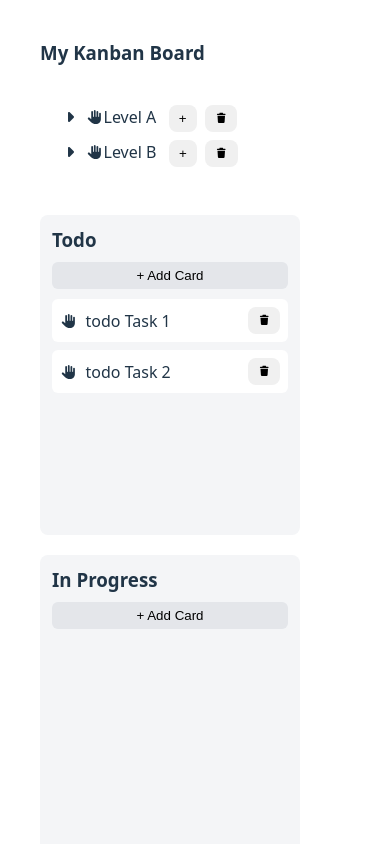
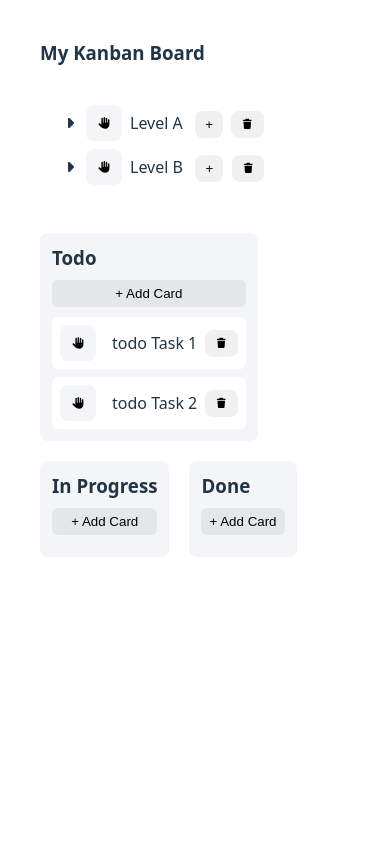
Before and after one commit to shravani0011/frontend-test, a React (Vite) app: page / in a window 390 px wide. Shown: the top 844 px of the page. Built offline with nearby package versions, Linux system fonts and the light colour scheme.

Commit message:
Fixed mobile dragging

```diff
--- a/src/components/kanban/Card.tsx
+++ b/src/components/kanban/Card.tsx
@@ -1,5 +1,5 @@
 import type { CardType } from "./kanban.types";
-import { useDraggable } from "@dnd-kit/core";
+import { useSortable } from "@dnd-kit/sortable";
 import { CSS } from "@dnd-kit/utilities";
 import { FontAwesomeIcon } from '@fortawesome/react-fontawesome';
 import { faHand, faTrash } from '@fortawesome/free-solid-svg-icons';
@@ -13,10 +13,9 @@ type Props = {
 };
 
 const Card = ({ card, columnId, deleteCard, updateCardTitle }: Props) => {
-    const { attributes, listeners, setNodeRef, transform } = useDraggable({
+    const { attributes, listeners, setNodeRef, transform } = useSortable({
         id: card.id,
         data: {
-            type: "card",
             columnId: columnId,
         },
     });
@@ -38,8 +37,15 @@ const Card = ({ card, columnId, deleteCard, updateCardTitle }: Props) => {
     return (
         <div ref={setNodeRef} style={style}>
             {/* Drag Handle */}
-            <span {...listeners} {...attributes} className="drag-handle" style={{ touchAction: "none" }}>
-                <FontAwesomeIcon icon={faHand} size="sm"/>
+            <span {...attributes}>
+                <button
+                    {...listeners}
+                    aria-label="Drag card"
+                    className="drag-handle-visible"
+                    style={{ touchAction: "none", border: "none" }}
+                >
+                    <FontAwesomeIcon icon={faHand} size="sm" />
+                </button>
             </span>
 
             {/* Editable Title */}
@@ -75,7 +81,7 @@ const Card = ({ card, columnId, deleteCard, updateCardTitle }: Props) => {
 
             {/* Delete Button */}
             <button onClick={() => deleteCard(card.id)}>
-                <FontAwesomeIcon icon={faTrash} size="xs"/>
+                <FontAwesomeIcon icon={faTrash} size="xs" />
             </button>
         </div>
     );
--- a/src/components/kanban/Column.tsx
+++ b/src/components/kanban/Column.tsx
@@ -1,6 +1,7 @@
 import type { ColumnType } from "./kanban.types";
 import Card from "./Card";
 import { useDroppable } from "@dnd-kit/core";
+import { SortableContext, verticalListSortingStrategy } from "@dnd-kit/sortable";
 
 type Props = {
     column: ColumnType;
@@ -16,9 +17,8 @@ const Column = ({ column, addCard, deleteCard, updateCardTitle }: Props) => {
     return (
         <div
             ref={setNodeRef}
+            className="kanban-column"
             style={{
-                width: 260,
-                minHeight: 320,
                 background: "#f4f5f7",
                 padding: 12,
                 borderRadius: 8,
@@ -40,7 +40,9 @@ const Column = ({ column, addCard, deleteCard, updateCardTitle }: Props) => {
             >
                 + Add Card
             </button>
-            <div style={{ display: "flex", flexDirection: "column", gap: 8 }}>
+
+            <SortableContext items={column.cards.map((c) => c.id)} strategy={verticalListSortingStrategy}>
+              <div style={{ display: "flex", flexDirection: "column", gap: 8 }}>
                 {column.cards.map((card) => (
                     <Card
                         key={card.id}
@@ -50,7 +52,8 @@ const Column = ({ column, addCard, deleteCard, updateCardTitle }: Props) => {
                         updateCardTitle={updateCardTitle}
                     />
                 ))}
-            </div>
+              </div>
+            </SortableContext>
         </div>
     );
 };
--- a/src/components/kanban/KankanBoard.tsx
+++ b/src/components/kanban/KankanBoard.tsx
@@ -1,6 +1,5 @@
 import { useState } from "react";
 import type { CardType, ColumnType } from "./kanban.types";
-import Column from "./Column";
 import {
   DndContext,
   closestCenter,
@@ -10,6 +9,7 @@ import {
   useSensor,
   useSensors,
 } from "@dnd-kit/core";
+import Column from "./Column";
 
 type Props = {
   data: ColumnType[];
@@ -22,11 +22,43 @@ const KanbanBoard = ({ data }: Props) => {
     const { active, over } = event;
     if (!over) return;
 
-    const activeColumnId = active.data.current?.columnId;
-    const overColumnId = over.id; // droppable column id
+    const activeColumnId =
+      (active.data && (active.data.current as any)?.columnId) ||
+      (active.data && (active.data.current as any)?.sortable?.containerId) ||
+      null;
 
-    if (!activeColumnId || activeColumnId === overColumnId) return;
+    const overColumnId =
+      (over.data && (over.data.current as any)?.columnId) ||
+      (over.data && (over.data.current as any)?.sortable?.containerId) ||
+      String(over.id);
 
+    let resolvedOverColumnId = overColumnId;
+    const parent = columns.find((col) =>
+      col.cards.some((c) => c.id === overColumnId)
+    );
+    if (parent) resolvedOverColumnId = parent.id;
+
+    if (!activeColumnId) return;
+
+    if (activeColumnId === resolvedOverColumnId) {
+      setColumns((prev) =>
+        prev.map((col) => {
+          if (col.id !== activeColumnId) return col;
+
+          const oldIndex = col.cards.findIndex((c) => c.id === active.id);
+          const newIndex = col.cards.findIndex((c) => c.id === over.id);
+          if (oldIndex === -1 || newIndex === -1) return col;
+
+          const updated = [...col.cards];
+          const [moved] = updated.splice(oldIndex, 1);
+          updated.splice(newIndex, 0, moved);
+          return { ...col, cards: updated };
+        })
+      );
+      return;
+    }
+
+    // Otherwise move card between columns (remove from source and append to target)
     setColumns((prev) => {
       let movedCard: CardType | undefined;
 
@@ -45,7 +77,7 @@ const KanbanBoard = ({ data }: Props) => {
       });
 
       return newCols.map((col) => {
-        if (col.id === overColumnId && movedCard) {
+        if (col.id === resolvedOverColumnId && movedCard) {
           return { ...col, cards: [...col.cards, movedCard] };
         }
         return col;
@@ -53,10 +85,11 @@ const KanbanBoard = ({ data }: Props) => {
     });
   };
 
-  // configure sensors to improve touch behavior on mobile
   const sensors = useSensors(
     useSensor(PointerSensor, { activationConstraint: { distance: 5 } }),
-    useSensor(TouchSensor, { activationConstraint: { distance: 5 } })
+    useSensor(TouchSensor, {
+      activationConstraint: { delay: 150, tolerance: 5 },
+    })
   );
 
   const addCard = (columnId: string) => {
--- a/src/components/tree/TreeNode.tsx
+++ b/src/components/tree/TreeNode.tsx
@@ -53,7 +53,7 @@ const TreeNode = ({ node, addNode, deleteNode }: Props) => {
     };
 
     return (
-        <div ref={setNodeRef} style={{ marginLeft: 20, ...style }}>
+        <div ref={setNodeRef} {...attributes} style={{ marginLeft: 20, ...style }}>
             {/* Expand Toggle */}
             <span
                 style={{ cursor: "pointer" }}
@@ -62,15 +62,17 @@ const TreeNode = ({ node, addNode, deleteNode }: Props) => {
                 {expanded ? <FontAwesomeIcon icon={faCaretDown} /> : <FontAwesomeIcon icon={faCaretRight} />}
             </span>
 
-            {/* Drag Handle (separate) */}
-            <span
-                {...listeners}
-                {...attributes}
-                className="drag-handle"
-                style={{ cursor: "grab", marginLeft: 6, touchAction: "none" }}
-            >
-                <FontAwesomeIcon icon={faHand} size="sm" />
-            </span>
+                        {/* Drag Handle (visible for touch) */}
+                        <span {...attributes}>
+                            <button
+                                {...listeners}
+                                aria-label="Drag node"
+                                className="drag-handle-visible"
+                                style={{ marginLeft: 6, touchAction: "none", border: "none" }}
+                            >
+                                <FontAwesomeIcon icon={faHand} size="sm" />
+                            </button>
+                        </span>
 
             {editing ? (
                 <input
--- a/src/components/tree/TreeView.tsx
+++ b/src/components/tree/TreeView.tsx
@@ -24,7 +24,6 @@ const reorderTree = (
   activeId: string,
   overId: string
 ): TreeNodeType[] => {
-  // Try reorder at current level
   const oldIndex = nodes.findIndex((n) => n.id === activeId);
   const newIndex = nodes.findIndex((n) => n.id === overId);
 
@@ -35,7 +34,6 @@ const reorderTree = (
     return updated;
   }
 
-  // Otherwise recurse into children
   return nodes.map((n) => {
     if (!n.children) return n;
 
@@ -51,7 +49,7 @@ const TreeView = ({ data }: Props) => {
 
   const sensors = useSensors(
     useSensor(PointerSensor, { activationConstraint: { distance: 5 } }),
-    useSensor(TouchSensor, { activationConstraint: { distance: 5 } })
+    useSensor(TouchSensor, { activationConstraint: { delay: 150, tolerance: 5 } })
   );
 
   // Add child node
--- a/src/index.css
+++ b/src/index.css
@@ -36,6 +36,25 @@ button {
   user-select: none;
 }
 
+/* Larger visible drag handle for better touch targets */
+.drag-handle-visible {
+  width: 36px;
+  height: 36px;
+  display: inline-flex;
+  align-items: center;
+  justify-content: center;
+  background: #f4f5f7;
+  border-radius: 8px;
+  margin-right: 8px;
+  cursor: grab;
+  touch-action: none;
+  -webkit-tap-highlight-color: transparent;
+}
+
+.drag-handle-visible:active {
+  cursor: grabbing;
+}
+
 /* Improve scrolling on mobile for horizontal kanban lists */
 .kanban-container {
   -webkit-overflow-scrolling: touch;
```
